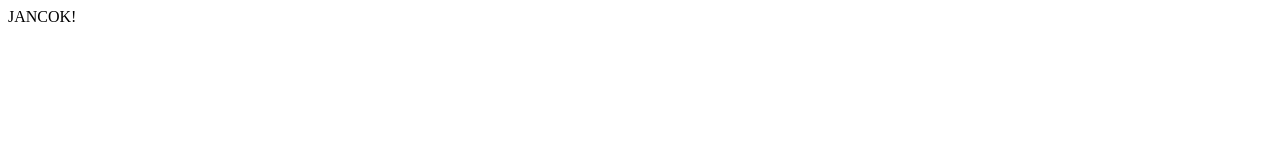
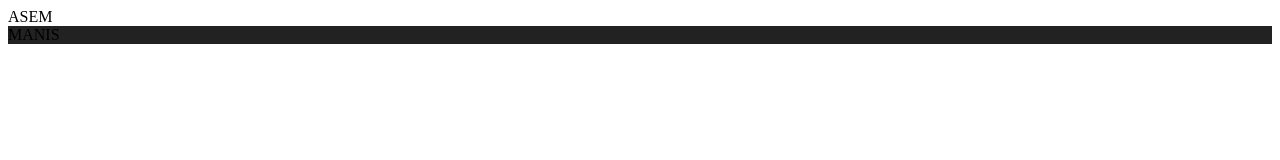
Before and after one commit to StreptoProgramming/Roemah-Citra, a plain HTML site: page index.html in a window 1280 px wide. Drawn offline with Linux system fonts and the light colour scheme.

Commit message:
damn son

```diff
--- a/index.html
+++ b/index.html
@@ -1,6 +1,19 @@
 <html>
-<head> </head>
+<head>
+<title>Rumah Citra</title>
+<style type='text/css'>
+footer {
+	background: #222;
+}
+</style>
+
+</head>
 <body>
-JANCOK!
+<div>
+ASEM
+</div>
+<footer>
+MANIS
+</footer>
 </body>
 </html>
```
